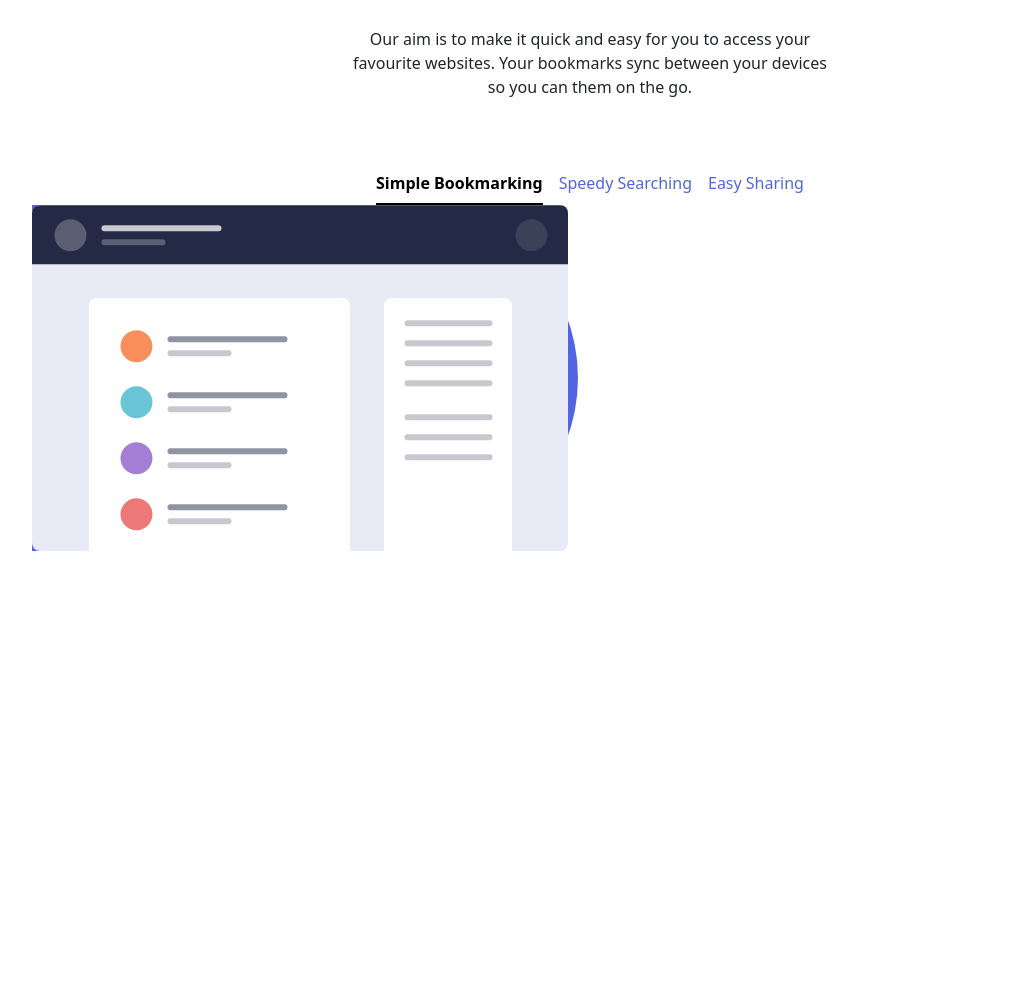
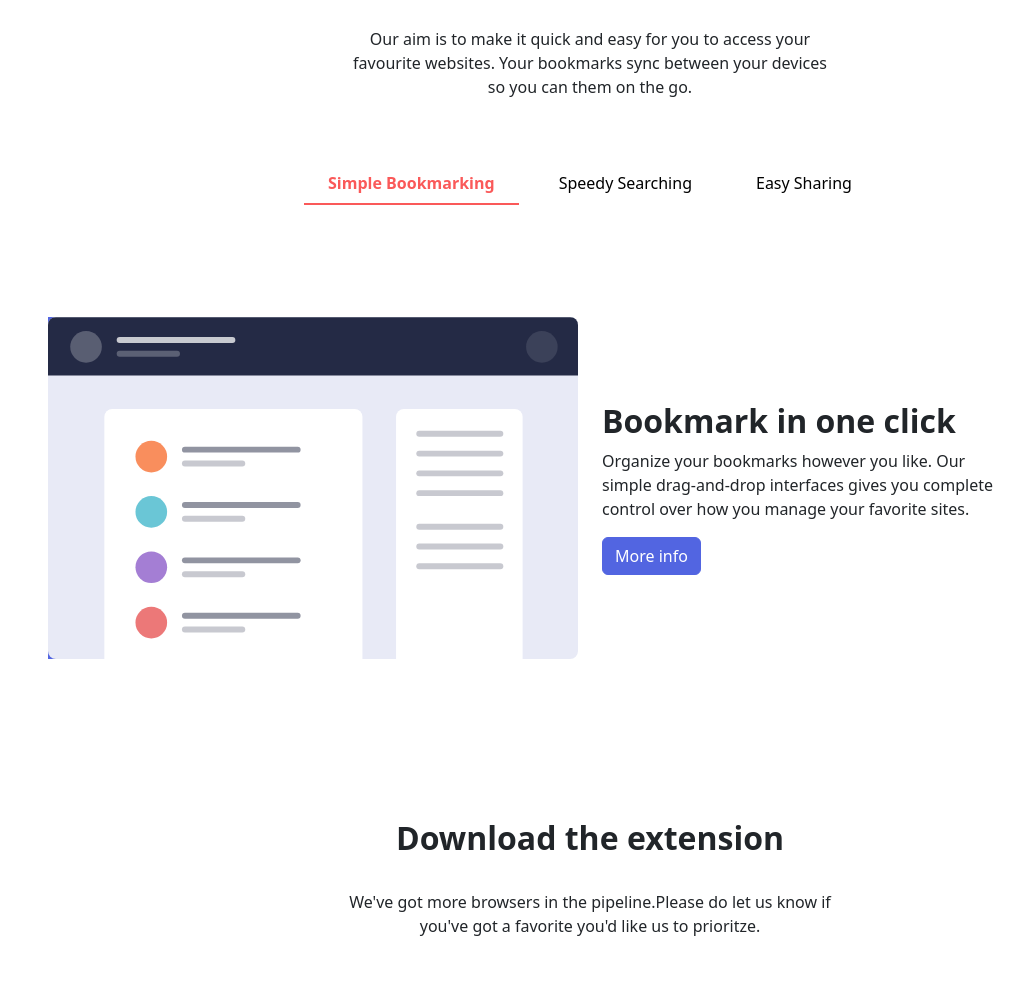
Before and after one commit to akustikoa/sprint1.2, a website: page index.html in a window 1280 px wide. Shown: the part 739-1744 px from the top of the page, without its empty margins (50-1073 px from the left). Before the commit the page ends 1290 px from the top, so only its background shows below. Drawn offline with nearby package versions, Linux system fonts and the light colour scheme.

Commit message:
afegit fins download extensions

```diff
--- a/index.html
+++ b/index.html
@@ -31,7 +31,7 @@
                   <!-- me per ms per desplaçar a la dreta -->
                   <li class="nav-item mx-3">
                     <a class="nav-link" href="#">FEATURES</a>
-                  </li>
+                  </li>in one
                   <li class="nav-item mx-3">
                     <a class="nav-link" href="#">PRICING</a>
                   </li>
@@ -39,7 +39,7 @@
                     <a class="nav-link" href="#">CONTACT</a>
                   </li>
                   <li class="nav-item mx-3">
-                    <button type="button" class="btn btn-secondary">
+                    <button type="button" class="btn btn-secondary text-white">
                       LOGIN
                     </button>
                   </li>
@@ -54,10 +54,10 @@
     <div class="container text">
       <div class="row align-items-center mt-5 p-3">
         <div class="col-sm-12 col-md-6 col-lg-6 col-xl-6">
-          <h1>A simple Bookmark Manager</h1>
+          <h1 class="fw-bold display-5">A simple Bookmark </br>Manager</h1>
           <p class="text-body">
-            A clean and simple interface to organize your favourite websites.
-            Open a new browser tab and see your sites load instantly. Try it for
+            A clean and simple interface to organize your favourite</br> websites.
+            Open a new browser tab and see your sites load</br> instantly. Try it for
             free.
           </p>
           <button type="button" class="btn btn-primary">
@@ -69,7 +69,6 @@
         </div>
         <div class="col-sm-12 col-md-6 col-lg-6 col-xl-6">
           <div class="requadre-blau-dreta rounded-start-pill">
-            <!-- d-flex -->
             <div>
               <img
                 src="./img/illustration-hero.svg"
@@ -78,39 +77,44 @@
               />
             </div>
           </div>
+
         </div>
       </div>
     </div>
     <div class="container">
       <div class="row text-center">
         <div class="col-sm-12 col-md-12 col-lg-12 col-xl-12 mt-5 p-5">
-          <h2>Features</h2>
+          <h2 class="fw-bold">Features</h2>
           <p class="text-body">
           </br>
             Our aim is to make it quick and easy for you to access your</br>
-            favourite websites. Your bookmarks sync between your devices</br> so you
-            can them on the go.
+            favourite websites. Your bookmarks sync between your devices</br>
+            so you can them on the go.
           </p>
         </div>
       </div>
       <div class="row">
-        <div class="col-sm-12 col-md-12 col-lg-12 col-xl-12">
+        <div class="col-sm-12 col-md-12 col-lg-12 col-xl-12 mb-5">
           <ul class="nav nav-underline justify-content-center">
             <li class="nav-item">
-              <a class="nav-link active" aria-current="page" href="#">Simple Bookmarking</a>
+              <a
+                class="nav-link active text-decoration px-lg-4 py-2"
+                aria-current="page"
+                href="#"
+                >Simple Bookmarking</a>
             </li>
             <li class="nav-item">
-              <a class="nav-link" href="#">Speedy Searching</a>
+              <a class="nav-link px-lg-4 py-2" href="#">Speedy Searching</a>
             </li>
             <li class="nav-item">
-              <a class="nav-link" href="#">Easy Sharing</a>
+              <a class="nav-link px-lg-4 py-2" href="#">Easy Sharing</a>
             </li>
           </ul>
         </div>
       </div>
-      <div class="row">
-        <div class="colcol-sm-12 col-md-6 col-lg-6 col-xl-6">
-          <div class="requadre-blau-dreta rounded-end-pill">
+      <div class="row align-items-center mt-5 p-3">
+        <div class="colcol-sm-12 col-md-6 col-lg-6 col-xl-6 ">
+          <div class="requadre-blau-esquerra rounded-end-pill">
             <img
               src="./img/illustration-features-tab-1.svg"
               class="img-fluid"
@@ -119,8 +123,27 @@
           </div>
         </div>
         <div class="colcol-sm-12 col-md-6 col-lg-6 col-xl-6">
-
+          <h2 class="fw-bold">Bookmark in one click</h2>
+          <p class="text-body">
+            Organize your bookmarks however you like. Our </br>
+            simple drag-and-drop interfaces gives you complete</br>
+            control over how you manage your favorite sites.</br>
+          </p>
+          <button type="button" class="btn btn-primary">
+            More info
+          </button>
         </div>
+      </div>
+    </div>
+    <div class="container my-5">
+      <div class="row text-center">
+        <div class="col-sm-12 col-md-12 col-lg-12 col-xl-12 mt-5 p-5">
+          <h2 class="fw-bold">Download the extension</h2>
+          <p class="text-body">
+          </br>
+            We've got more browsers in the pipeline.Please do let us know if</br>
+            you've got a favorite you'd like us to prioritze.</br>
+          </p>
         </div>
       </div>
 
--- a/styles.scss
+++ b/styles.scss
@@ -1,10 +1,19 @@
 $primary: #5265e1;
 $secondary: #fa5959;
 
+.nav-link {
+  color: black !important;
+}
+
+.nav-link.active,
+.nav-link.active:hover {
+  color: $secondary !important;
+}
+
 .requadre-blau-dreta {
+  height: 70% !important;
   position: relative;
   background-color: #5265e1;
-  height: 100%;
   width: 100%;
 }
 .requadre-blau-esquerra {
```
Also changed, not shown: styles.css, 1 other file. Lines whose indentation alone changed are shown as unchanged.
